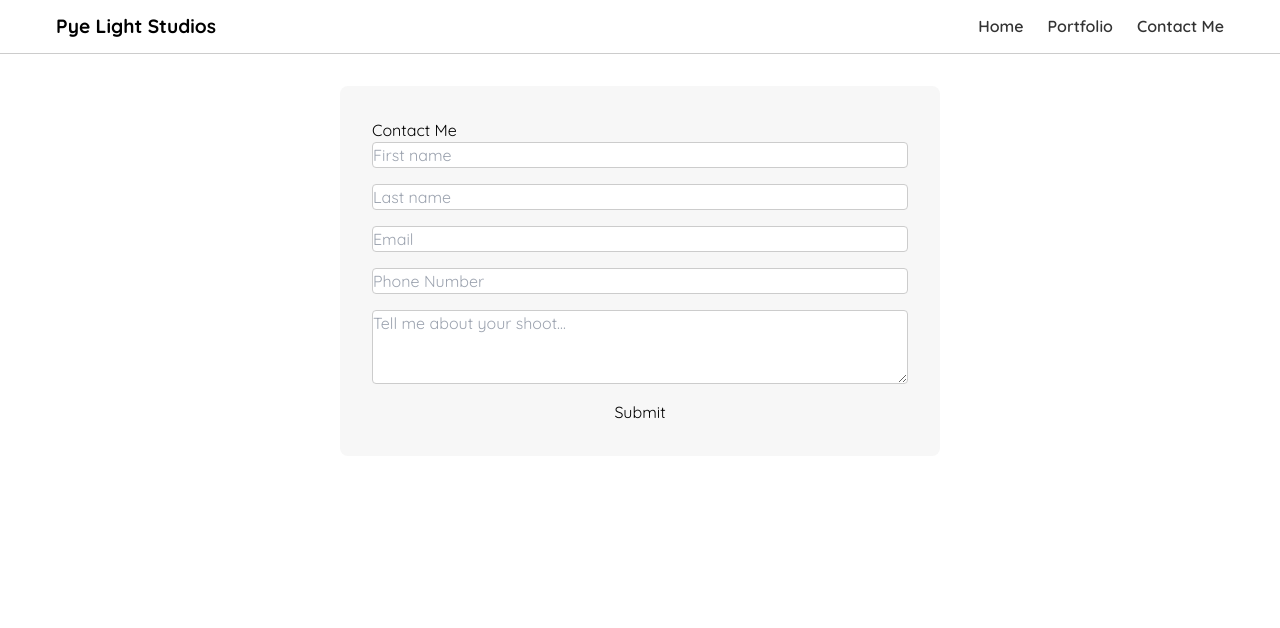
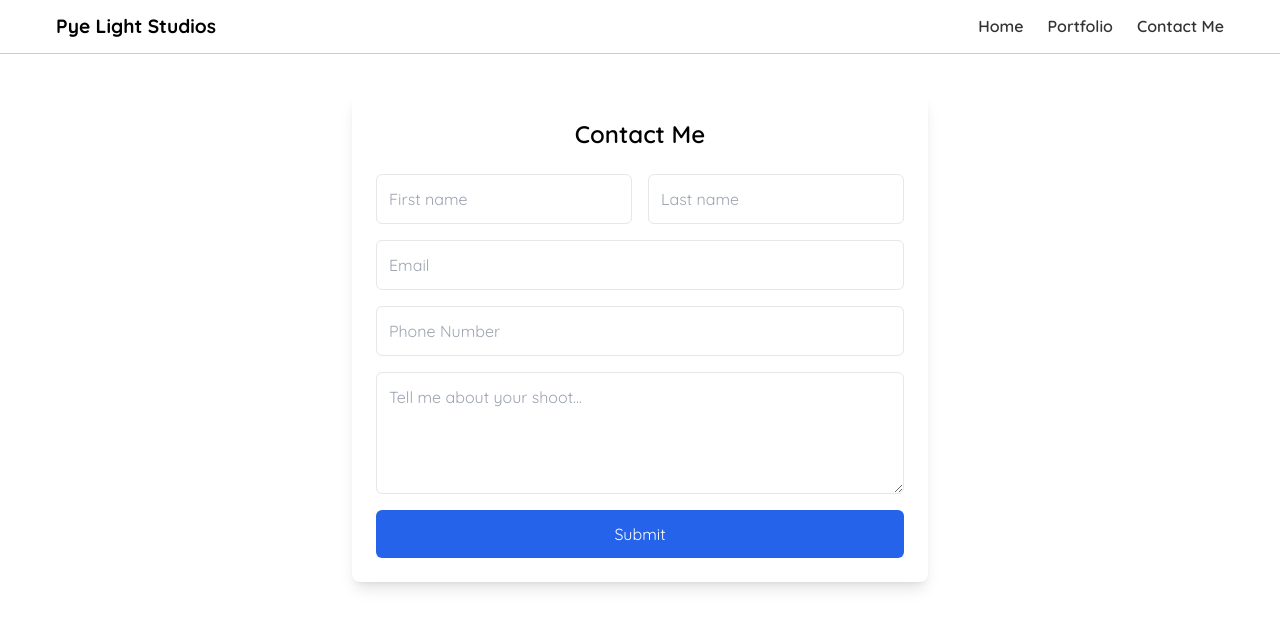
Before and after one commit to davidapye/PyeLightStudios, a React (Create React App) app: page /book in a window 1280 px wide. Shown: the top 628 px of the page. Built offline with nearby package versions, Linux system fonts and the light colour scheme.

Commit message:
Updated Contact form.

```diff
--- a/src/pages/BookNow.jsx
+++ b/src/pages/BookNow.jsx
@@ -1,119 +1,119 @@
 import React, { useState, useRef } from 'react';
-import './BookNow.css';
 import emailjs from '@emailjs/browser';
 
 const BookNow = () => {
-
-    const form = useRef();
-
-    const sendEmail = async (e) => {
-        e.preventDefault();
-
-        const formData = new FormData(form.current);
-        const formValues = Object.fromEntries(formData.entries());
-
-        // Check if formValues contain any values
-    if (Object.values(formValues).some(value => value.trim() !== ''))
-    {
-        emailjs
-        .sendForm('service_cdpn0y8', 'template_7jcb87g', form.current, {
-            publicKey: 'g7s64zeO2nxvzPytZ',
-        })
-        .then(
-            () => {
-            console.log('SUCCESS!');
-            e.target.reset();
-            },
-            (error) => {
-            console.log('FAILED...', error.text);
-            alert(('Something went wrong. Please email pyelight@gmail.com'));
-            },
-        );
-    }
-    else
-    {
-        console.log("Form is empty. Email not sent.");
-    }
-    };
-
+  const form = useRef();
   const [formData, setFormData] = useState({
     firstName: '',
     lastName: '',
-    address: '',
+    email: '',
     phone: '',
-    description: '',
+    message: '',
   });
-
   const [status, setStatus] = useState('');
+  const [submitted, setSubmitted] = useState(false);
 
   const handleChange = (e) => {
     setFormData({ ...formData, [e.target.name]: e.target.value });
   };
 
-  const handleSubmit = async (e) => {
+  const sendEmail = async (e) => {
     e.preventDefault();
 
-    const confirmationMessage = `Hi ${formData.firstName}, thank you for reaching out! I’ll contact you shortly to confirm your photoshoot.`;
-
-    try {
-      const response = await fetch('https://sangria-fossa-1922.twil.io/Test', {
-        method: 'POST',
-        headers: {
-          'Content-Type': 'application/x-www-form-urlencoded',
-        },
-        body: new URLSearchParams({
-          phone: formData.phone,
-          message: confirmationMessage,
-        }),
-      });
-
-      const data = await response.json();
-      if (data.success) {
-        setStatus('Thank you! A confirmation text has been sent.');
-      } else {
-        setStatus('Something went wrong. Please try again.');
-      }
-    } catch (error) {
-      console.error(error);
-      setStatus('Error sending SMS. Please check your phone number.');
+    const formValues = Object.values(formData);
+    if (formValues.some(value => value.trim() !== '')) {
+      emailjs
+        .sendForm('service_cdpn0y8', 'template_7jcb87g', form.current, {
+          publicKey: 'g7s64zeO2nxvzPytZ',
+        })
+        .then(
+          () => {
+            console.log('SUCCESS!');
+            setFormData({
+              firstName: '',
+              lastName: '',
+              email: '',
+              phone: '',
+              message: '',
+            });
+            setSubmitted(true);
+            setTimeout(() => setSubmitted(false), 3000);
+          },
+          (error) => {
+            console.log('FAILED...', error.text);
+            alert('Something went wrong. Please email pyelight@gmail.com');
+          },
+        );
+    } else {
+      console.log('Form is empty. Email not sent.');
     }
   };
 
   return (
-    <div className="book-now-container">
-      <h2>Contact Me</h2>
-      <form ref={form} onSubmit={sendEmail}>
-        <input type='text' name="firstname" placeholder='First name' required/>
-        <input type='text' name="lastname" placeholder='Last name' required/>
-        <input type='text' name="email" placeholder='Email' required/>
-        <input type='text' name="phonenumber" placeholder='Phone Number' required/>
-        <textarea type="text" name='message' placeholder='Tell me about your shoot...' rows={3} required/>
-        <button type="submit">Submit</button>
+    <div className="max-w-xl mx-auto mt-10 p-6 bg-white shadow-lg rounded-lg">
+      <h2 className="text-2xl font-semibold text-center mb-6">Contact Me</h2>
+      <form ref={form} onSubmit={sendEmail} className="flex flex-col gap-4">
+        <div className="grid grid-cols-1 sm:grid-cols-2 gap-4">
+          <input
+            type="text"
+            name="firstName"
+            placeholder="First name"
+            value={formData.firstName}
+            onChange={handleChange}
+            required
+            className="border p-3 rounded-md"
+          />
+          <input
+            type="text"
+            name="lastName"
+            placeholder="Last name"
+            value={formData.lastName}
+            onChange={handleChange}
+            required
+            className="border p-3 rounded-md"
+          />
+        </div>
+        <input
+          type="email"
+          name="email"
+          placeholder="Email"
+          value={formData.email}
+          onChange={handleChange}
+          required
+          className="border p-3 rounded-md"
+        />
+        <input
+          type="text"
+          name="phone"
+          placeholder="Phone Number"
+          value={formData.phone}
+          onChange={handleChange}
+          required
+          className="border p-3 rounded-md"
+        />
+        <textarea
+          name="message"
+          placeholder="Tell me about your shoot..."
+          rows={4}
+          value={formData.message}
+          onChange={handleChange}
+          required
+          className="border p-3 rounded-md"
+        />
+        <button
+          type="submit"
+          className="bg-blue-600 text-white py-3 rounded-md hover:bg-blue-700 transition duration-300"
+        >
+          Submit
+        </button>
+        {submitted && (
+          <p className="text-green-600 text-center animate-pulse mt-2">
+            Form submitted successfully!
+            David will reach out shortly.
+          </p>
+        )}
       </form>
-      {status && <p>{status}</p>}
     </div>
-
-     /* <div className='contact-form-content'>
-     <form ref={form} onSubmit={sendEmail}>
-        <div className='name-container'>
-            <Reveal>
-                <input type='text' name="firstname" placeholder='First name'/>
-            </Reveal>
-            <Reveal>
-                <input type='text' name="lastname" placeholder='Last name'/>
-            </Reveal>
-        </div>
-        <Reveal>
-            <input type='text' name="email" placeholder='Email'/>
-        </Reveal>
-        <Reveal>
-            <textarea type="text" name='message' placeholder='Message' rows={3}/>
-        </Reveal>
-        <Reveal>
-            <Button type="submit">Send</Button>
-        </Reveal>
-    </form>
-    </div> */
   );
 };
 
```
